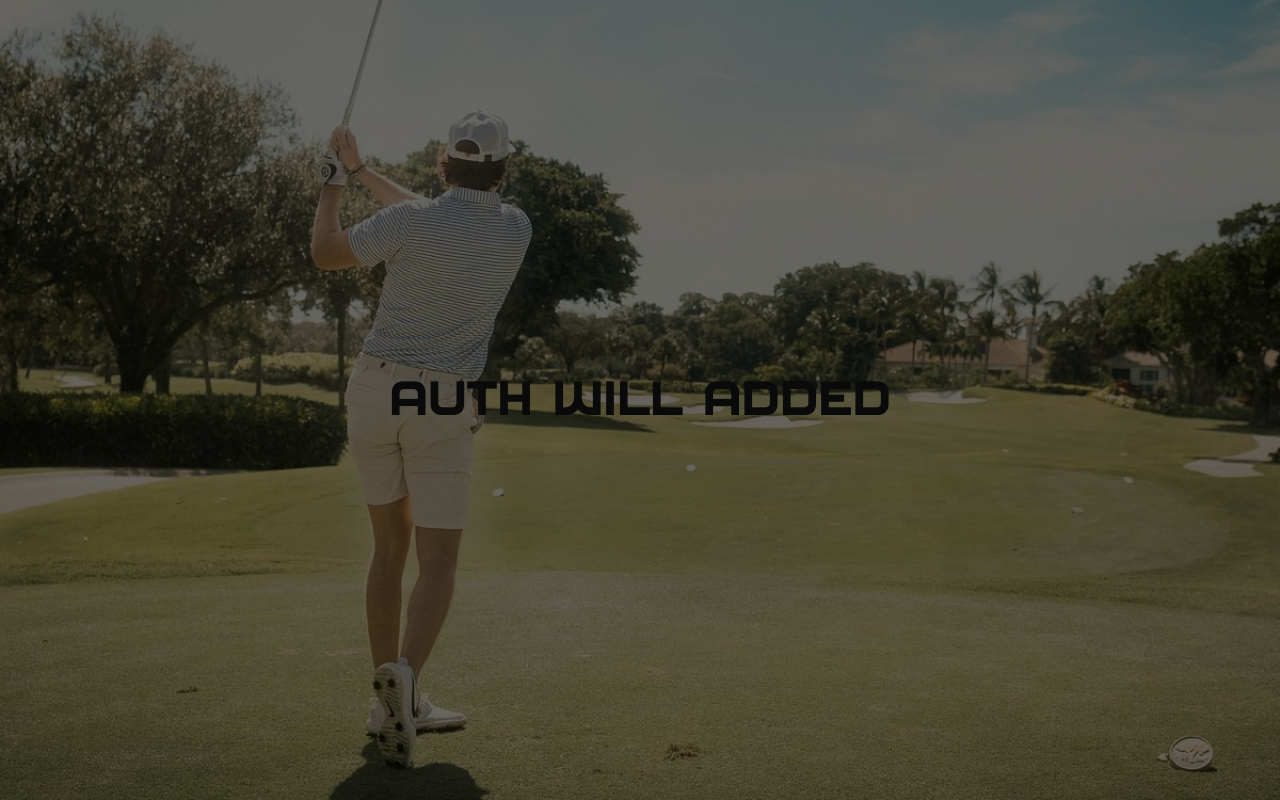
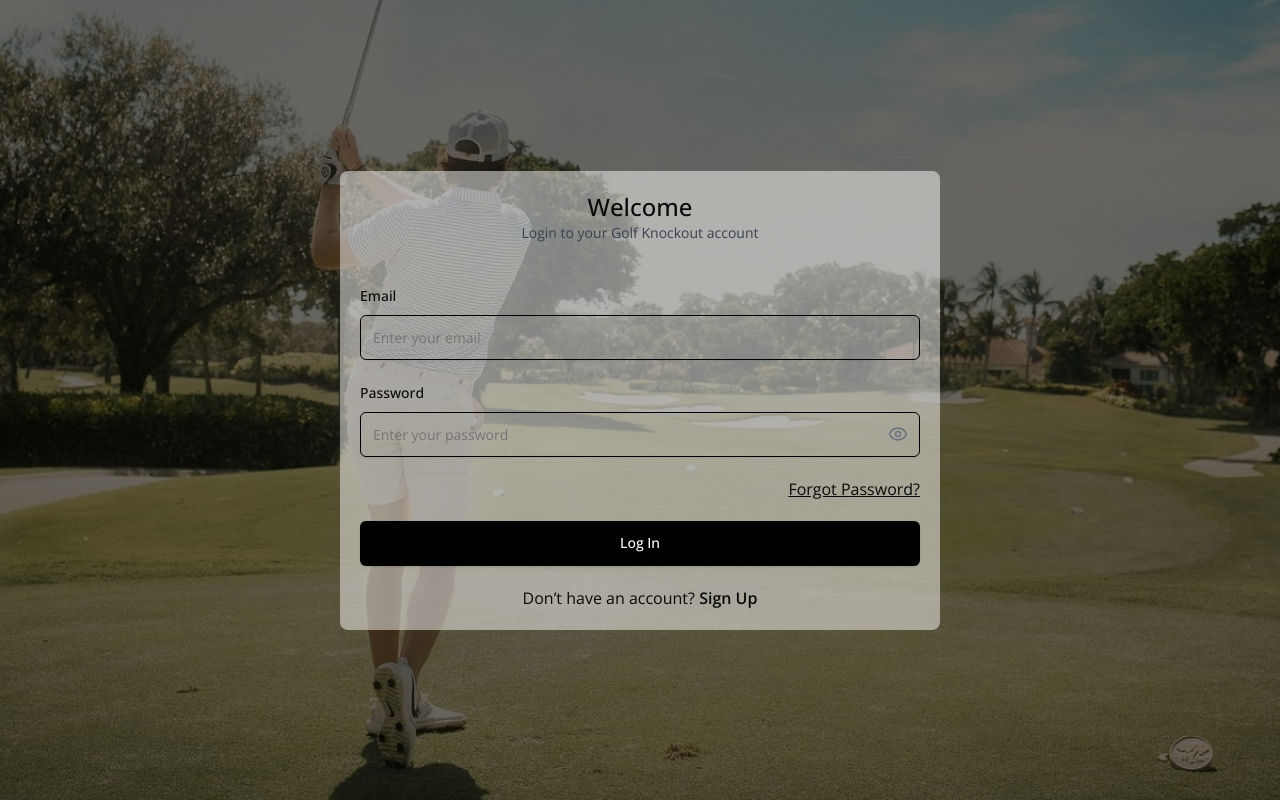
Before and after one commit to FSDTeam-SAA/matchplaygolf_frontend, a Next.js app: page /login in a window 1280 px wide. Built offline with nearby package versions, Linux system fonts and the light colour scheme.

Commit message:
login form done

```diff
--- a/package.json
+++ b/package.json
@@ -10,6 +10,7 @@
   },
   "dependencies": {
     "@hookform/resolvers": "^5.2.2",
+    "@radix-ui/react-checkbox": "^1.3.3",
     "@radix-ui/react-dialog": "^1.1.15",
     "@radix-ui/react-label": "^2.1.8",
     "@radix-ui/react-slot": "^1.2.4",
--- /dev/null
+++ b/src/app/(auth)/login/_components/login-form.tsx
@@ -0,0 +1,130 @@
+"use client";
+
+import { Button } from "@/components/ui/button";
+import {
+  Form,
+  FormControl,
+  FormField,
+  FormItem,
+  FormLabel,
+  FormMessage,
+} from "@/components/ui/form";
+import { Input } from "@/components/ui/input";
+import { zodResolver } from "@hookform/resolvers/zod";
+import Link from "next/link";
+import { useForm } from "react-hook-form";
+import z from "zod";
+import { useState } from "react";
+import { Eye, EyeOff } from "lucide-react";
+
+const formSchema = z.object({
+  email: z.string().email(),
+  password: z.string().min(6, { message: "Password should be 6 character." }),
+});
+
+type FormType = z.infer<typeof formSchema>;
+
+const LoginForm = () => {
+  const [showPassword, setShowPassword] = useState(false);
+
+  const form = useForm<FormType>({
+    resolver: zodResolver(formSchema),
+    defaultValues: {
+      email: "",
+      password: "",
+    },
+  });
+
+  function onSubmit(values: FormType) {
+    console.log(values);
+  }
+
+  const togglePasswordVisibility = () => {
+    setShowPassword(!showPassword);
+  };
+
+  return (
+    <div>
+      <Form {...form}>
+        <form onSubmit={form.handleSubmit(onSubmit)} className="space-y-5">
+          <FormField
+            control={form.control}
+            name="email"
+            render={({ field }) => (
+              <FormItem>
+                <FormLabel>Email</FormLabel>
+                <FormControl>
+                  <Input
+                    type="email"
+                    placeholder="Enter your email"
+                    className="h-[45px] border border-black"
+                    {...field}
+                  />
+                </FormControl>
+                <FormMessage />
+              </FormItem>
+            )}
+          />
+
+          <FormField
+            control={form.control}
+            name="password"
+            render={({ field }) => (
+              <FormItem>
+                <FormLabel>Password</FormLabel>
+                <FormControl>
+                  <div className="relative">
+                    <Input
+                      type={showPassword ? "text" : "password"}
+                      placeholder="Enter your password"
+                      className="h-[45px] border border-black pr-10"
+                      {...field}
+                    />
+                    <button
+                      type="button"
+                      className="absolute right-3 top-1/2 transform -translate-y-1/2 text-gray-500 hover:text-gray-700 focus:outline-none"
+                      onClick={togglePasswordVisibility}
+                    >
+                      {showPassword ? (
+                        <EyeOff className="h-5 w-5" />
+                      ) : (
+                        <Eye className="h-5 w-5" />
+                      )}
+                    </button>
+                  </div>
+                </FormControl>
+                <FormMessage />
+              </FormItem>
+            )}
+          />
+
+          <div className="flex items-center justify-end">
+            <div>
+              <Link href={"/forgot-password"}>
+                <h4 className="underline">Forgot Password?</h4>
+              </Link>
+            </div>
+          </div>
+
+          <Button
+            type="submit"
+            className="h-[45px] w-full bg-black hover:bg-black/85 text-white"
+          >
+            Log In
+          </Button>
+        </form>
+      </Form>
+
+      <div>
+        <h3 className="text-center mt-5">
+          Don’t have an account?{" "}
+          <Link href={"/sign-up"}>
+            <span className="font-semibold hover:underline">Sign Up</span>
+          </Link>
+        </h3>
+      </div>
+    </div>
+  );
+};
+
+export default LoginForm;
--- a/src/app/(auth)/login/page.tsx
+++ b/src/app/(auth)/login/page.tsx
@@ -1,4 +1,18 @@
+import LoginForm from "./_components/login-form";
 
-export default function Home() {
-  return <div className="font-hexco text-5xl">Auth Will added</div>;
+export default function Login() {
+  return (
+    <div className="bg-[#ffffff7e] p-5 rounded-lg w-[400px] lg:w-[600px]">
+      <div className="text-center">
+        <h1 className="text-2xl font-medium">Welcome</h1>
+        <p className="text-sm text-gray-700">
+          Login to your Golf Knockout account
+        </p>
+      </div>
+
+      <div className="mt-10">
+        <LoginForm />
+      </div>
+    </div>
+  );
 }
--- /dev/null
+++ b/src/components/ui/checkbox.tsx
@@ -0,0 +1,30 @@
+"use client"
+
+import * as React from "react"
+import * as CheckboxPrimitive from "@radix-ui/react-checkbox"
+import { Check } from "lucide-react"
+
+import { cn } from "@/lib/utils"
+
+const Checkbox = React.forwardRef<
+  React.ElementRef<typeof CheckboxPrimitive.Root>,
+  React.ComponentPropsWithoutRef<typeof CheckboxPrimitive.Root>
+>(({ className, ...props }, ref) => (
+  <CheckboxPrimitive.Root
+    ref={ref}
+    className={cn(
+      "grid place-content-center peer h-4 w-4 shrink-0 rounded-sm border border-primary shadow focus-visible:outline-none focus-visible:ring-1 focus-visible:ring-ring disabled:cursor-not-allowed disabled:opacity-50 data-[state=checked]:bg-primary data-[state=checked]:text-primary-foreground",
+      className
+    )}
+    {...props}
+  >
+    <CheckboxPrimitive.Indicator
+      className={cn("grid place-content-center text-current")}
+    >
+      <Check className="h-4 w-4" />
+    </CheckboxPrimitive.Indicator>
+  </CheckboxPrimitive.Root>
+))
+Checkbox.displayName = CheckboxPrimitive.Root.displayName
+
+export { Checkbox }
```
Also changed, not shown: 1 other file (tests, documents, lock files or other folders).
